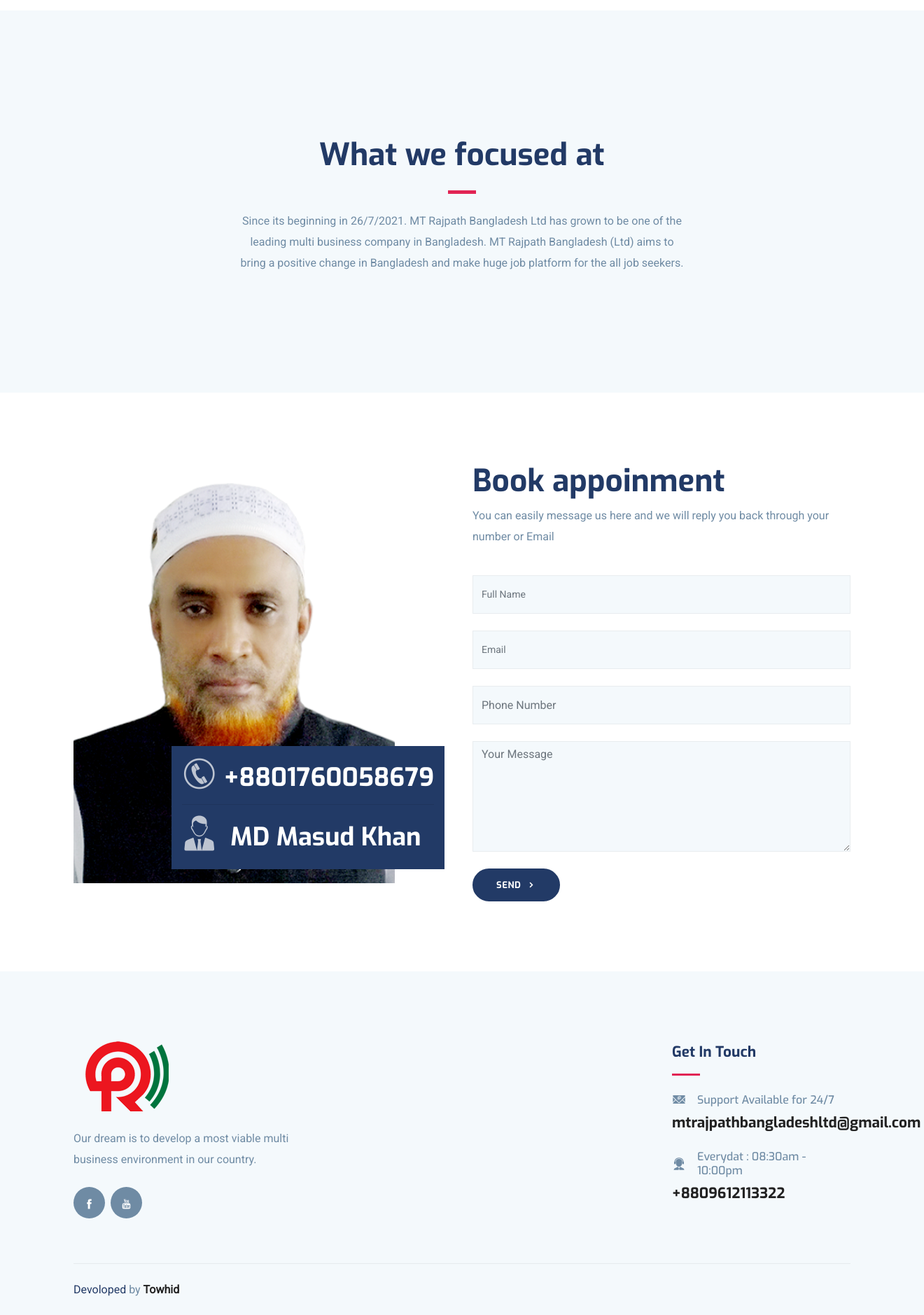
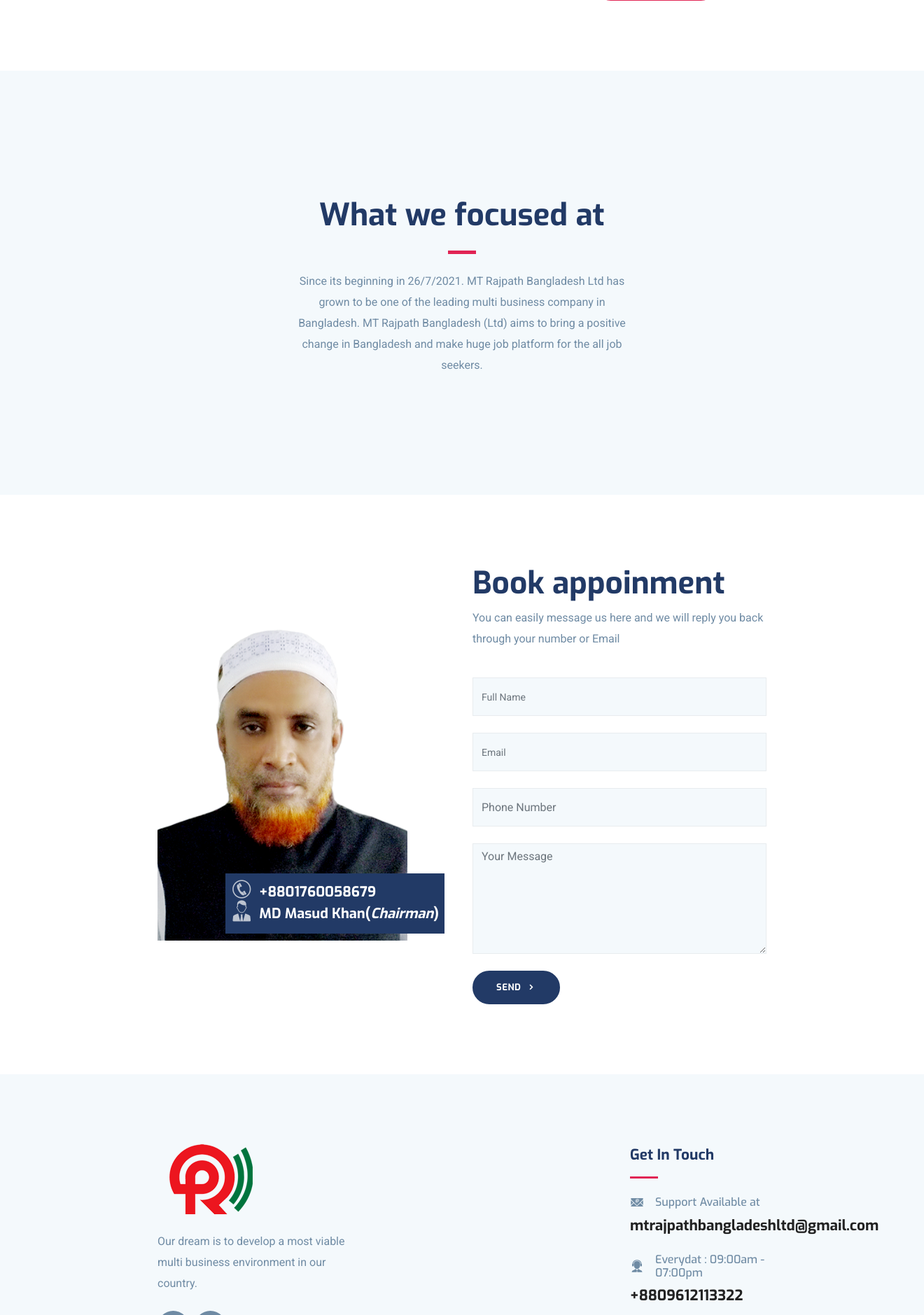
Before and after one commit to TOWHIDpro/RT, a Django app: page / in a window 1320 px wide. Shown: the part 1810-3689 px from the top of the page at 70% size. Before the commit the page ends 3662 px from the top, so only its background shows below. Run offline with Django 4.2, Linux system fonts and the light colour scheme; data comes from the database, SQL or seed files in the repository; both versions use the stored data as it was after the commit; data that the repository does not hold is empty; some libraries are stand-ins or nearby versions.

Commit message:
design bugfix

```diff
--- a/base/static/base/css/style.css
+++ b/base/static/base/css/style.css
@@ -19,6 +19,11 @@ body {
   font-size: 16px;
   color: #6F8BA4;
   font-weight: 400;
+}
+
+
+.container{
+  max-width: 900px;
 }
 
 h1, .h1, h2, .h2, h3, .h3, h4, .h4, h5, .h5, h6, .h6 {
@@ -560,22 +565,43 @@ a:focus {
   width: 85%;
 }
 
+
 .appoinment-content .emergency {
   position: absolute;
   content: "";
   right: 10px;
-  bottom: 20px;
+  bottom: 10px;
   background: #223a66;
-  padding: 15px;
-}
+  padding: 8px;
+}
+
 
 .appoinment-content .emergency h2 {
   color: #fff;
+}
+
+@media (min-width: 991px){
+  .text-md {
+    font-size: 20px;
+  }
+}
+
+@media only screen
+  and (min-device-width: 320px)
+  and (max-device-width: 480px) {
+    .text-md {
+      font-size: 15px;
+      padding: -6px;
+      margin: -5px;
+      height: 100px;
+    }
+
 }
 
 .appoinment-content .emergency i {
   margin-right: 10px;
   color: rgba(255, 255, 255, 0.7);
+  font-size: 30px;
 }
 
 .appoinment-form {
--- a/base/templates/base/base.html
+++ b/base/templates/base/base.html
@@ -4,7 +4,7 @@
 <head>
     <meta http-equiv="Content-Type" content="text/html; charset=UTF-8">
     <meta name="description" content="Orbitor,business,company,agency,modern,bootstrap4,tech,software">
-    <meta name="author" content="themefisher.com">
+    <meta name="viewport" content="width=device-width,initial-scale=1.0">
 
     <title>MT Rajpath Bangladesh LTD</title>
 
@@ -48,10 +48,8 @@
 
     <script src="{% static 'base/plugins/shuffle/shuffle.min.js' %}"></script>
     <script src="{% static 'base/plugins/counterup/jquery.counterup.min.js' %}"></script>
-    <!-- Google Map -->
-    <script src="{% static 'base/plugins/google-map/map.js' %}"></script>
 
-    <script src="https://cdn.ckeditor.com/ckeditor5/33.0.0/classic/ckeditor.js"></script>
+
 
 
     <script src="{% static 'base/js/script.js' %}"></script>
--- a/base/templates/base/footer.html
+++ b/base/templates/base/footer.html
@@ -56,7 +56,7 @@
 					<div class="footer-contact-block mb-4">
 						<div class="icon d-flex align-items-center">
 							<i class="icofont-email mr-3"></i>
-							<span class="h6 mb-0">Support Available for 24/7</span>
+							<span class="h6 mb-0">Support Available at</span>
 						</div>
 						<h4 class="mt-2"><a href="mailto:mtrajpathbangladeshltd@gmail.com">mtrajpathbangladeshltd@gmail.com</a></h4>
 					</div>
@@ -64,7 +64,7 @@
 					<div class="footer-contact-block">
 						<div class="icon d-flex align-items-center">
 							<i class="icofont-support mr-3"></i>
-							<span class="h6 mb-0">Everydat : 08:30am - 10:00pm</span>
+							<span class="h6 mb-0">Everydat : 09:00am - 07:00pm</span>
 						</div>
 						<h4 class="mt-2"><a href="tel:+23-345-67890">+8809612113322</a></h4>
 					</div>
--- a/index/static/index/css/messagebox.css
+++ b/index/static/index/css/messagebox.css
@@ -6,15 +6,25 @@
   right: 0;
   background: rgba(0, 0, 0, 0.7);
   transition: opacity 500ms;
+  z-index: 1000;
+
 }
 .popups {
-  margin: 70px auto;
+  margin: 100px auto;
+  margin-top: 300px;
+  padding: 50% ;
   padding: 20px;
   background: #fff;
   border-radius: 5px;
   width: 50%;
   position: relative;
   transition: all 1s ease-in-out;
+}
+
+@media screen and (max-width: 500px){
+  .popups {
+    margin-top: 60%;
+  }
 }
 
 .popups h2 {
--- a/index/static/index/js/index.js
+++ b/index/static/index/js/index.js
@@ -52,7 +52,7 @@ let index = Vue.createApp({
         this.resetform(this.messageform)
         return {
           first: `Message Submited`,
-          second: `We will review your message and reply you back`
+          second: `Thank you for getting in touch! We will review your message and reply you back soon.`
         }
       }
       // END
--- a/index/templates/index/index.html
+++ b/index/templates/index/index.html
@@ -168,14 +168,15 @@
 <section class="section appoinment" ref="appoinment">
 	<div class="container">
 		<div class="row align-items-center">
-			<div class="col-lg-6 ">
+			<div class="col-lg-6">
 				<div class="appoinment-content">
 					<img src="{% static 'base/images/about/img-3.jpg' %}" alt="" class="img-fluid">
 					<div class="emergency">
 						<h2 class="text-md">
 							<i class="icofont-phone-circle text-lg"></i>+8801760058679
-							<hr>
-							<i class="icofont-business-man text-lg"></i> MD Masud Khan</h2>
+							<br>
+							<i class="icofont-business-man text-lg"></i>MD Masud Khan(<em>Chairman</em>)
+						</h2>
 					</div>
 				</div>
 			</div>
--- a/mtrajpathbdltd/urls.py
+++ b/mtrajpathbdltd/urls.py
@@ -1,18 +1,3 @@
-"""mtrajpathbdltd URL Configuration
-
-The `urlpatterns` list routes URLs to views. For more information please see:
-    https://docs.djangoproject.com/en/4.0/topics/http/urls/
-Examples:
-Function views
-    1. Add an import:  from my_app import views
-    2. Add a URL to urlpatterns:  path('', views.home, name='home')
-Class-based views
-    1. Add an import:  from other_app.views import Home
-    2. Add a URL to urlpatterns:  path('', Home.as_view(), name='home')
-Including another URLconf
-    1. Import the include() function: from django.urls import include, path
-    2. Add a URL to urlpatterns:  path('blog/', include('blog.urls'))
-"""
 from django.contrib import admin
 from django.urls import path, include
 from django.conf import settings
@@ -21,9 +6,9 @@ from django.conf.urls.static import static
 urlpatterns = [
     path('admin/', admin.site.urls),
     path('', include('index.urls')),
-    path('about/', include('about.urls')),
-    path('services/', include('services.urls')),
-    path('contact/', include('contact.urls')),
+    path('about', include('about.urls')),
+    path('services', include('services.urls')),
+    path('contact', include('contact.urls')),
 
     # API's
     path('api/index/', include('index.api.urls')),
--- a/requirements.txt
+++ b/requirements.txt
@@ -6,7 +6,6 @@ django-cors-headers==3.11.0
 django-js-asset==2.0.0
 djangorestframework==3.13.1
 Pillow==9.0.1
-python-decouple==3.6
 pytz==2021.3
 sqlparse==0.4.2
 tzdata==2021.5
--- a/services/static/services/js/services-details-popup.js
+++ b/services/static/services/js/services-details-popup.js
@@ -18,9 +18,6 @@ services.component('services-details', {
       popupdata: Object,
       hide: Function,
     },
-    mounted() {
-      console.log('ook')
-    },
 
 
 })
```
Also changed, not shown: mtrajpathbdltd/settings.py (+6 -12 lines), services/static/services/css/services-cart.css (+11 -11 lines), base/static/base/images/bg/slider-bg-1.jpg, db.sqlite3, 1 other file.
